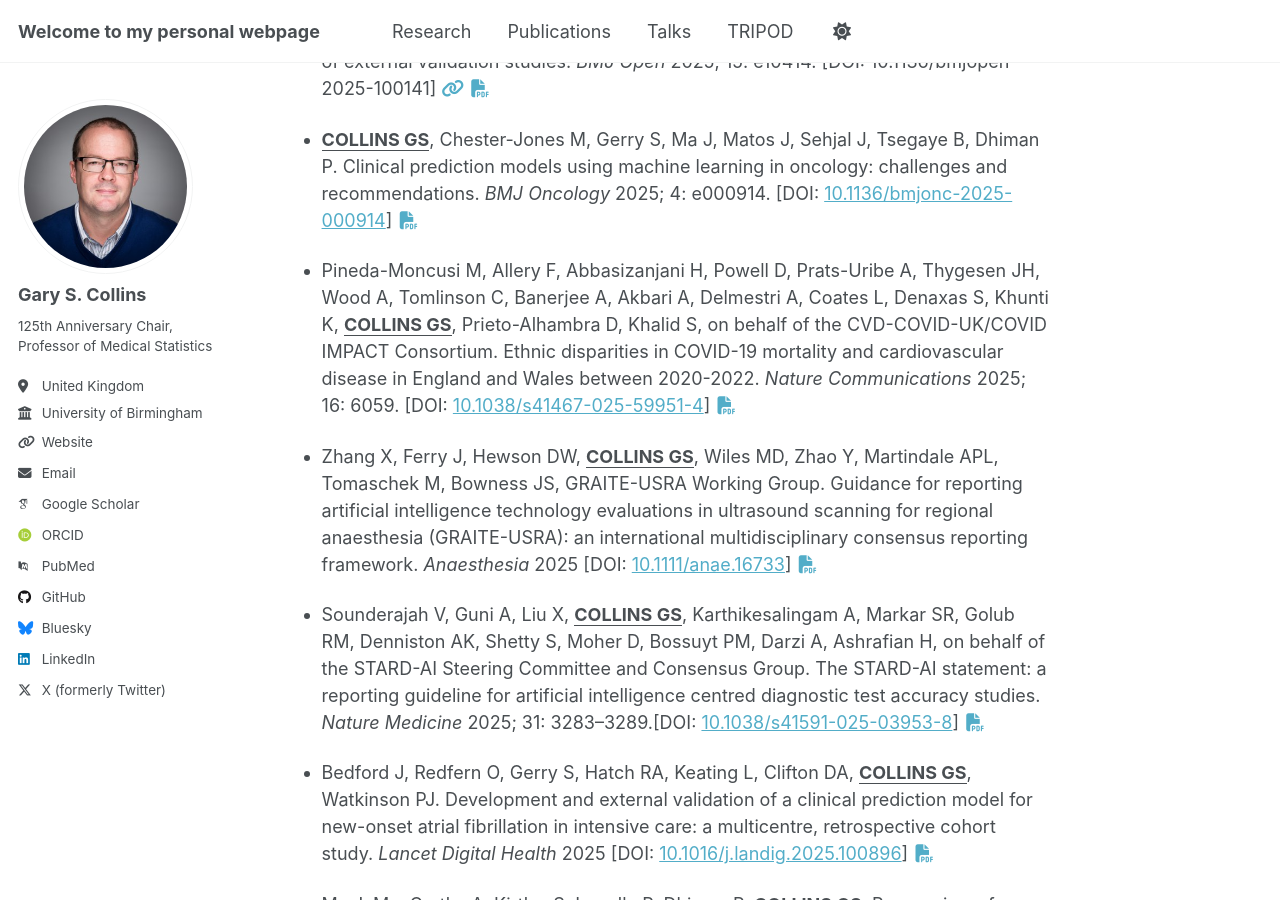
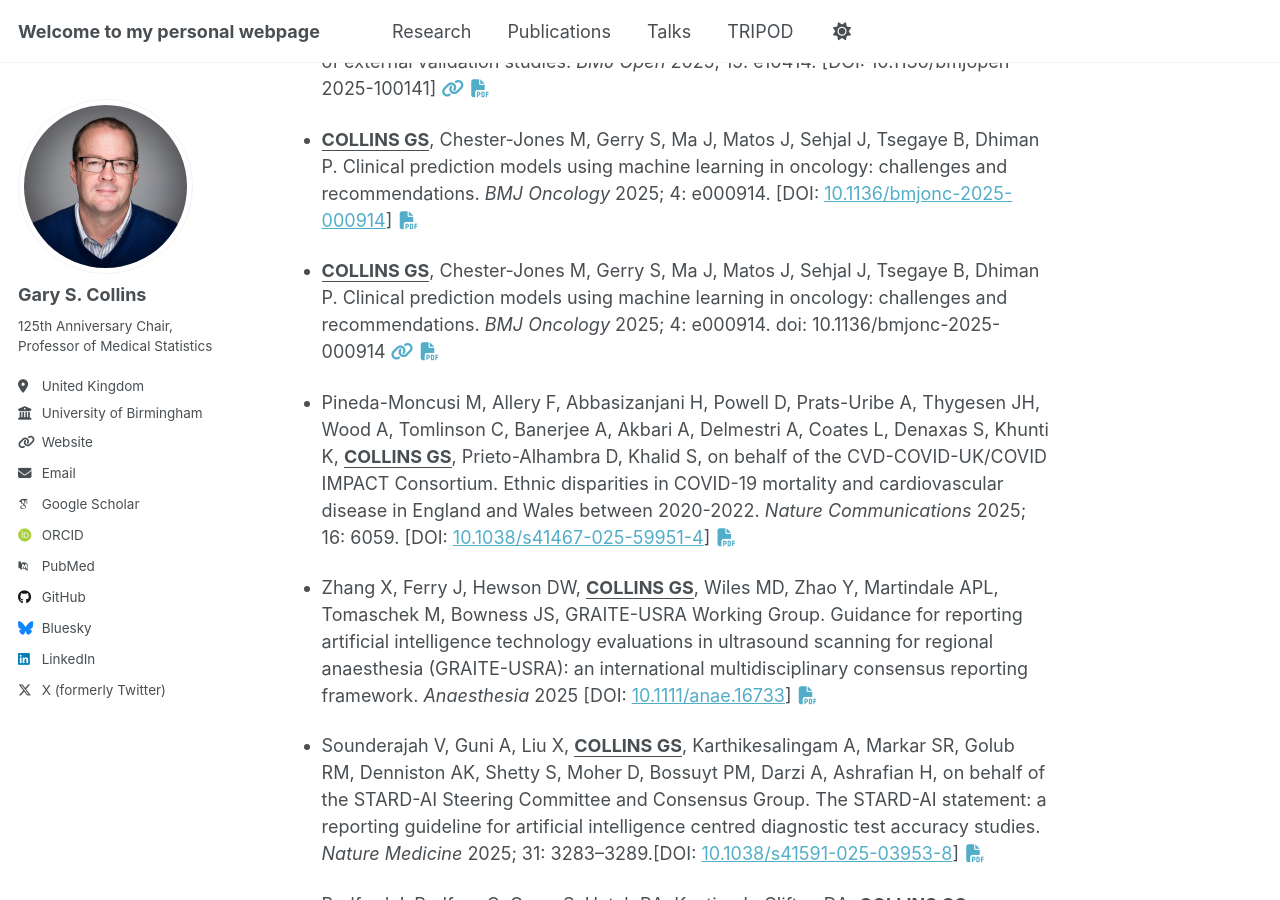
Before and after one commit to gscollins1973/gscollins1973.github.io, a Jekyll site: the page built from _pages/publications.html, in a window 1280 px wide and 900 px high, scrolled down 303 px. Built offline with Jekyll 4.4.1, drawn with Linux system fonts in a browser that asks for light colours; some web fonts are replaced; a script that is not in the unit is left out.

Commit message:
Update publications.html

```diff
--- a/_pages/publications.html
+++ b/_pages/publications.html
@@ -11,6 +11,7 @@ See my <a href="https://scholar.google.co.uk/citations?hl=en&tzom=-60&user=cVKF8
 
 <li><p>Barreñada L, Ledger A, Kotlarz A, Dhiman P, <strong><u>COLLINS GS</strong></u>, Wynants L, Verbakel JY, Timmerman D, Valentin L, Van Calster B. Head-to-head comparison of the RMI and ADNEX models to diagnose ovarian malignancy: systematic review and meta-analysis of external validation studies. <i>BMJ Open</i> 2025; 15: e10414. [DOI: 10.1136/bmjopen-2025-100141] <a href="https://bmjopen.bmj.com/content/15/10/e104141"><i class="fas fa-fw fa-link zoom" aria-hidden="true"></i></a> <a href="https://bmjopen.bmj.com/content/bmjopen/15/10/e104141.full.pdf"><i class="fas fa-fw fa-file-pdf zoom" aria-hidden="true"></i></a></p></li>
 <li><p><strong><u>COLLINS GS</strong></u>, Chester-Jones M, Gerry S, Ma J, Matos J, Sehjal J, Tsegaye B, Dhiman P. Clinical prediction models using machine learning in oncology: challenges and recommendations. <i>BMJ Oncology</i> 2025; 4: e000914. [DOI: <a href="https://bmjoncology.bmj.com/content/4/1/e000914">10.1136/bmjonc-2025-000914</a>] <a href="https://bmjoncology.bmj.com/content/bmjonc/4/1/e000914.full.pdf"><i class="fas fa-fw fa-file-pdf zoom" aria-hidden="true"></i></a> </p></li>
+<li><p><strong><u>COLLINS GS</strong></u>, Chester-Jones M, Gerry S, Ma J, Matos J, Sehjal J, Tsegaye B, Dhiman P. Clinical prediction models using machine learning in oncology: challenges and recommendations. <i>BMJ Oncology</i> 2025; 4: e000914. doi: 10.1136/bmjonc-2025-000914 <a href="https://bmjoncology.bmj.com/content/4/1/e000914"><i class="fas fa-fw fa-link zoom" aria-hidden="true"></i></a> <a href="https://bmjoncology.bmj.com/content/bmjonc/4/1/e000914.full.pdf"><i class="fas fa-fw fa-file-pdf zoom" aria-hidden="true"></i></a> </p></li>
 <li><p>Pineda-Moncusi M, Allery F, Abbasizanjani H, Powell D, Prats-Uribe A, Thygesen JH, Wood A, Tomlinson C, Banerjee A, Akbari A, Delmestri A, Coates L, Denaxas S, Khunti K, <strong><u>COLLINS GS</strong></u>, Prieto-Alhambra D, Khalid S, on behalf of the CVD-COVID-UK/COVID IMPACT Consortium. Ethnic disparities in COVID-19 mortality and cardiovascular disease in England and Wales between 2020-2022. <i>Nature Communications</i> 2025; 16: 6059. [DOI: <a href="https://www.nature.com/articles/s41467-025-59951-4">10.1038/s41467-025-59951-4</a>] <a href="https://www.nature.com/articles/s41467-025-59951-4.pdf"><i class="fas fa-fw fa-file-pdf zoom" aria-hidden="true"></i></a> </p></li>
 <li><p>Zhang X, Ferry J, Hewson DW, <strong><u>COLLINS GS</strong></u>, Wiles MD, Zhao Y, Martindale APL, Tomaschek M, Bowness JS, GRAITE-USRA Working Group. Guidance for reporting artificial intelligence technology evaluations in ultrasound scanning for regional anaesthesia (GRAITE-USRA): an international multidisciplinary consensus reporting framework. <i>Anaesthesia</i> 2025 [DOI: <a href="https://associationofanaesthetists-publications.onlinelibrary.wiley.com/doi/full/10.1111/anae.16733">10.1111/anae.16733</a>] <a href="https://associationofanaesthetists-publications.onlinelibrary.wiley.com/doi/epdf/10.1111/anae.16733"><i class="fas fa-fw fa-file-pdf zoom" aria-hidden="true"></i></a> </p></li>
 <li><p>Sounderajah V, Guni A, Liu X, <strong><u>COLLINS GS</strong></u>, Karthikesalingam A, Markar SR, Golub RM, Denniston AK, Shetty S, Moher D, Bossuyt PM, Darzi A, Ashrafian H, on behalf of the STARD-AI Steering Committee and Consensus Group. The STARD-AI statement: a reporting guideline for artificial intelligence centred diagnostic test accuracy studies. <i>Nature Medicine</i> 2025; 31: 3283–3289.[DOI: <a href="https://www.nature.com/articles/s41591-025-03953-8">10.1038/s41591-025-03953-8</a>] <a href="https://www.nature.com/articles/s41591-025-03953-8.pdf"><i class="fas fa-fw fa-file-pdf zoom" aria-hidden="true"></i></a> </p></li>
```
